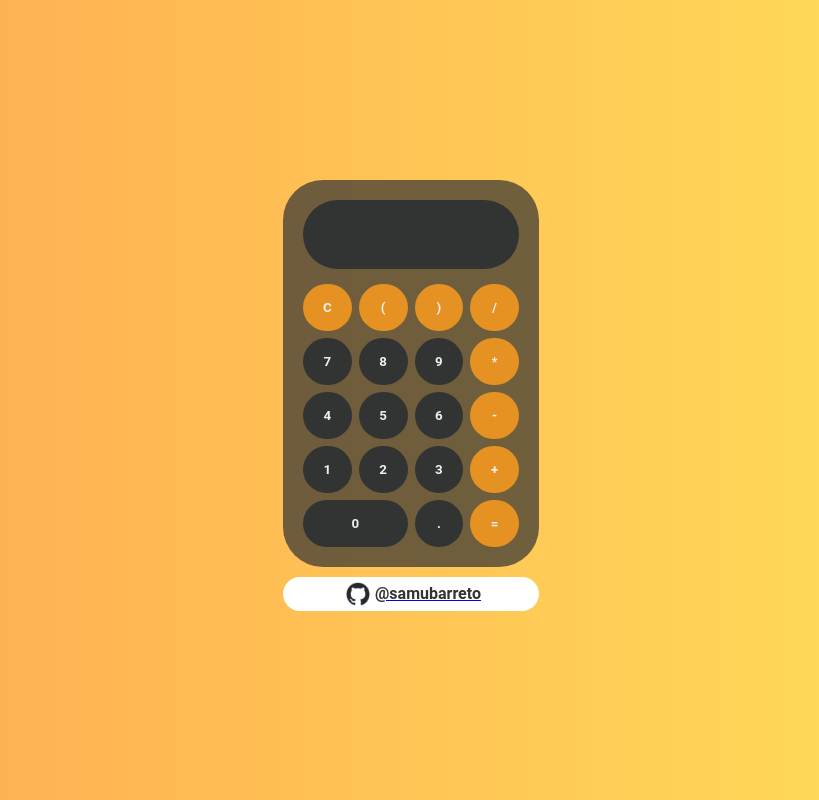
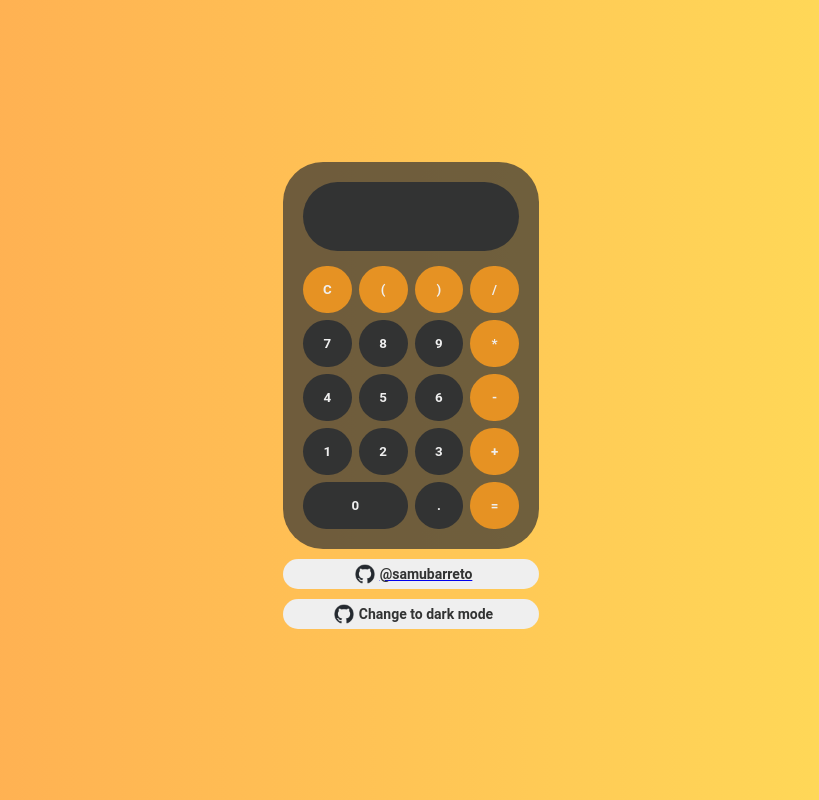
Before and after one commit to samubarreto/js-calculator, a plain HTML site: page index.html in a window 1280 px wide. Shown: the whole page, without its empty margins (229-1048 px from the left). Drawn offline with Linux system fonts and the light colour scheme.

Commit message:
starting-theme-change

```diff
--- a/index.html
+++ b/index.html
@@ -41,10 +41,14 @@
     </div>
     <a href="https://github.com/samubarreto" target="_blank">
       <div class="github-icon">
-        <img src="github-mark.png" alt="github-logo" style="height:24px; margin: 0px 5px;">
+        <img src="github-mark.png" alt="github-logo" style="height:20px; margin: 0px 5px;">
         @samubarreto
       </div>
     </a>
+    <div class="change-theme-light js-change-theme" onclick="alterarTema()">
+      <img src="dark-theme-icon.png" alt="theme-icon" style="height:20px; margin: 0px 5px;" class="theme-icon js-theme-icon">
+      Change to dark mode
+    </div>
   </main>
   <script src="scripts.js"></script>
 </body>
--- a/scripts.js
+++ b/scripts.js
@@ -1,6 +1,7 @@
 let cálculo = localStorage.getItem('cálculo') || '';
 let cálculoElement = document.querySelector('.js-calculus');
 cálculoElement.innerHTML = localStorage.getItem('cálculo') || '';
+var tema = 'LIGHT'
 
 function calcular(dígito) {
 if (dígito === ' = ') {
@@ -16,5 +17,26 @@ if (dígito === ' = ') {
     cálculo += dígito;
     localStorage.setItem('cálculo', cálculo);
     cálculoElement.innerHTML += dígito;
+    }
 }
-}
+
+const botaoTema = document.querySelector('.js-change-theme');
+const themeIcon = document.querySelector('.js-theme-icon')
+
+function alterarTema() {
+    if (tema === 'LIGHT') {
+        tema = 'DARK'
+
+        botaoTema.classList.add('change-theme-dark')
+        botaoTema.innerHTML = (`<img src="light-theme-icon.png" alt="theme-icon" style="height:20px; margin: 0px 5px;" class="theme-icon js-theme-icon">
+        Change to light mode`)
+
+    } else {
+        tema = 'LIGHT'
+
+        botaoTema.classList.remove('change-theme-dark')
+        botaoTema.innerHTML = (`<img src="light-theme-icon.png" alt="theme-icon" style="height:20px; margin: 0px 5px;" class="theme-icon js-theme-icon">
+        Change to dark mode`)
+
+    }
+};
--- a/styles.css
+++ b/styles.css
@@ -69,13 +69,15 @@ p {
   grid-column-end: span 2;
 }
 
-.github-icon {
+.github-icon,
+.change-theme {
   margin: 10px 0px;
   padding: 5px 0px;
   color: #323333;
   font-family: Roboto, Arial;
+  font-size: 14px;
   font-weight: bold;
-  background-color: white;
+  background-color: rgb(239, 239, 239);
   border-radius: 50px;
   display: flex;
   flex-direction: row;
@@ -84,6 +86,35 @@ p {
   transition: all 0.15s;
 }
 
-.github-icon:hover {
+.github-icon:hover,
+.change-theme:hover {
   opacity: 0.8;
 }
+
+.change-theme-light {
+  cursor: pointer;
+  margin: 10px 0px;
+  padding: 5px 0px;
+  color: #323333;
+  font-family: Roboto, Arial;
+  font-size: 14px;
+  font-weight: bold;
+  background-color: rgb(239, 239, 239);
+  border-radius: 50px;
+  display: flex;
+  flex-direction: row;
+  align-items: center;
+  justify-content: center;
+  transition: all 0.15s;
+}
+
+.change-theme-dark {
+  cursor: pointer;
+  color: rgb(239, 239, 239);
+  background-color: #323333;
+}
+
+.github-icon:hover,
+.change-theme:hover {
+  opacity: 0.8;
+}
```
Also changed, not shown: dark-dark-theme-icon.png (added), dark-theme-icon.png (added), light-theme-icon.png (added).
